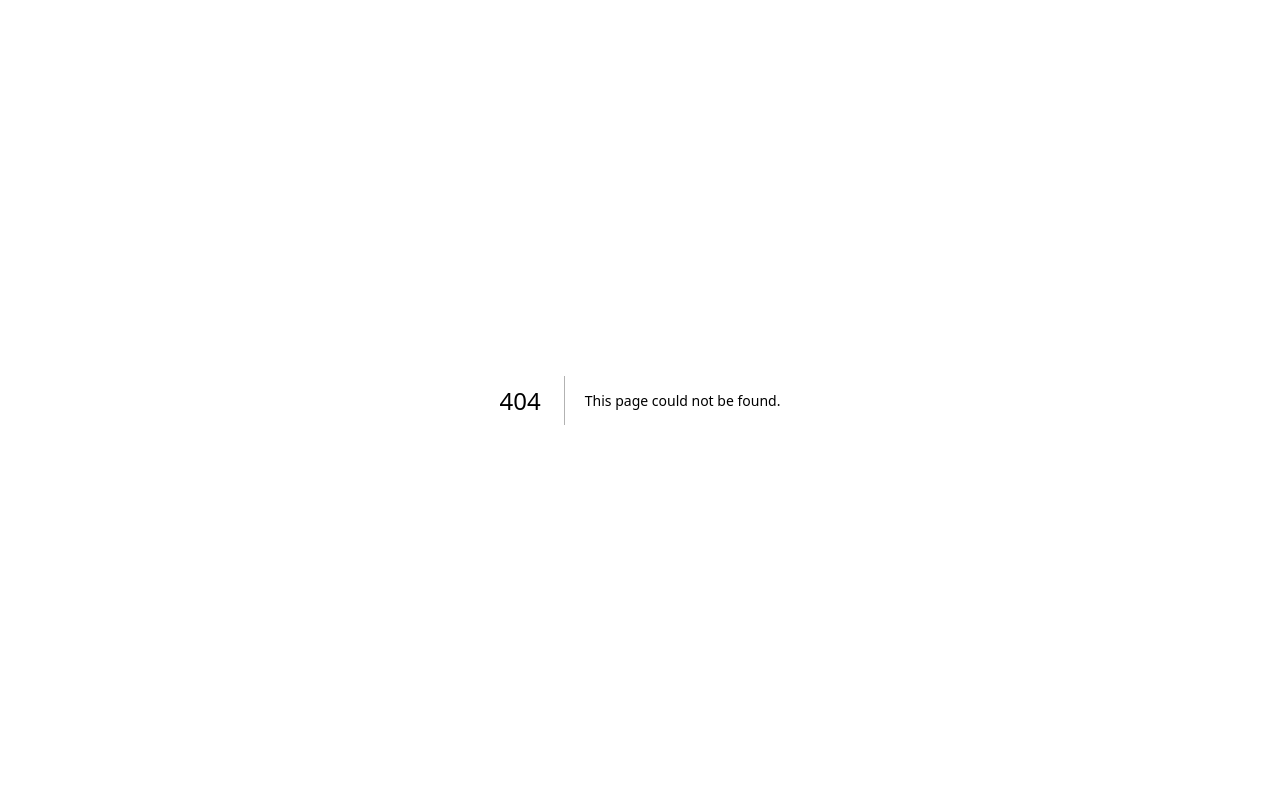
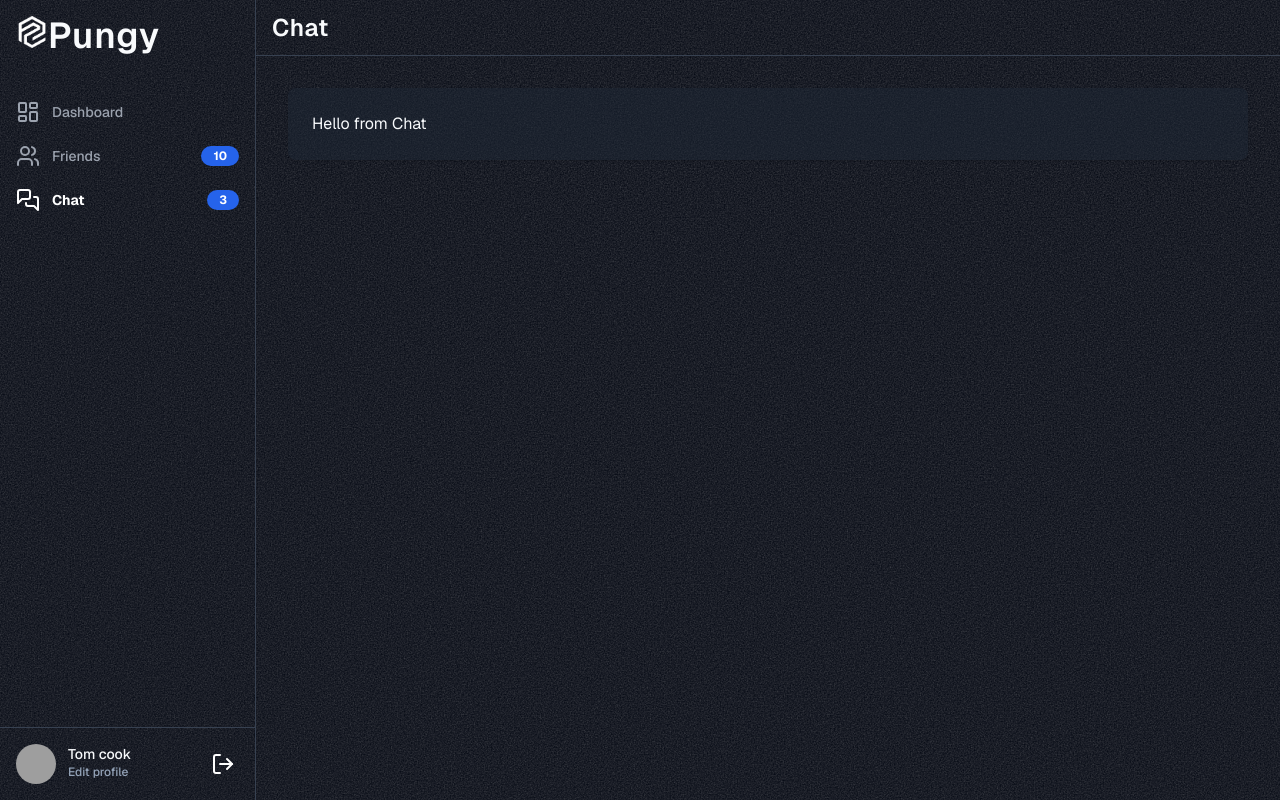
Before and after one commit to gkoechli/ft_transcendence, a Next.js app in the folder apps/web/: page /chat in a window 1280 px wide. Before the commit this address had no page. Built offline with nearby package versions, Linux system fonts and the light colour scheme; grey boxes are pictures that could not be loaded.

Commit message:
added all default pages

```diff
--- a/apps/web/app/dashboard/page.tsx
+++ b/apps/web/app/(dashboard)/chat/page.tsx
@@ -1,5 +1,5 @@
 export default function Home() {
 	return (
-		<h1>Hello from dashboard</h1>
+		<h1>Hello from Chat</h1>
 	);
 }
--- /dev/null
+++ b/apps/web/app/(dashboard)/dashboard/page.tsx
@@ -0,0 +1,5 @@
+export default function Home() {
+	return (
+		<h1>Hello from Dashboard</h1>
+	);
+}
--- /dev/null
+++ b/apps/web/app/(dashboard)/friends/page.tsx
@@ -0,0 +1,5 @@
+export default function Home() {
+	return (
+		<h1>Hello from Friends</h1>
+	);
+}
--- /dev/null
+++ b/apps/web/app/(dashboard)/profile/page.tsx
@@ -0,0 +1,5 @@
+export default function Home() {
+	return (
+		<h1>Hello from Profile</h1>
+	);
+}
--- a/apps/web/components/navbar/side-nav.tsx
+++ b/apps/web/components/navbar/side-nav.tsx
@@ -20,7 +20,7 @@ export function DashboardNav(props: { friendsNotifications: number, chatNotifica
 					<div className="flex flex-1 flex-col overflow-y-auto pt-4 pb-4">
 						<div className=" h-14">
 							<Link href={`/dashboard`}>
-								<div className="flex flex-shrink-0 items-center px-4">
+								<div className="flex px-4">
 									<Image
 										src={"/logo/logo.png"}
 										width={32}
```
Also changed, not shown: apps/web/app/(dashboard)/layout.tsx (renamed from apps/web/app/dashboard/layout.tsx).
